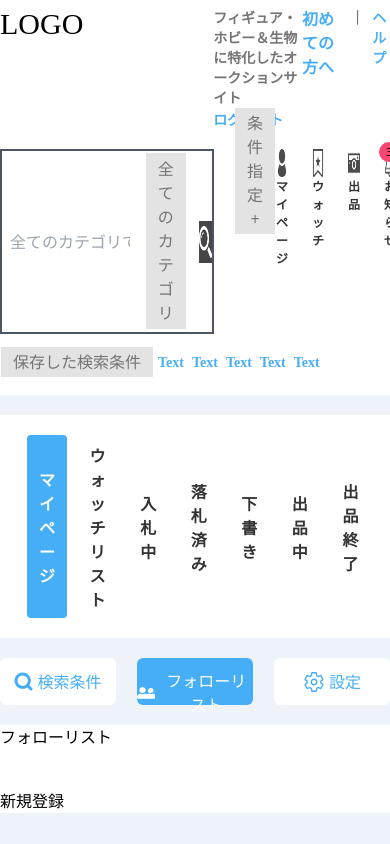
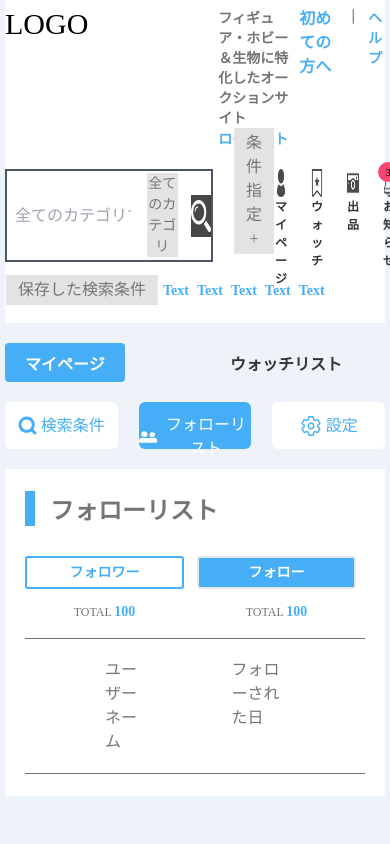
Before and after one commit to Johirul-islam-6/Daisen-Technologies-Ltd-MERN-stack, a React (Vite) app: page / in a window 390 px wide. Shown: the top 844 px of the page. Built offline with nearby package versions, Linux system fonts and the light colour scheme.

Commit message:
Home container button section complited

```diff
--- a/package.json
+++ b/package.json
@@ -13,7 +13,8 @@
     "react": "^18.3.1",
     "react-dom": "^18.3.1",
     "react-icons": "^5.3.0",
-    "react-router-dom": "^6.26.2"
+    "react-router-dom": "^6.26.2",
+    "swiper": "^11.1.14"
   },
   "devDependencies": {
     "@eslint/js": "^9.9.0",
--- /dev/null
+++ b/src/Components/Home/HomeContainer.css
@@ -0,0 +1,8 @@
+.HomeContainer-Heading {
+  color: #757575;
+  font-family: "Noto Sans JP";
+  font-size: 24px;
+  font-style: normal;
+  font-weight: 700;
+  line-height: normal;
+}
--- a/src/Components/Home/HomeContainer.jsx
+++ b/src/Components/Home/HomeContainer.jsx
@@ -1,16 +1,65 @@
+import { useState } from "react";
+import "./HomeContainer.css";
 export const HomeContainer = () => {
+  const [focusedIndex, setFocusedIndex] = useState(1);
+
+  // ---------- button --------
+
+  const HomeContainerButton = [
+    {
+      name: " フォロワー",
+      value: "1",
+    },
+    {
+      name: " フォロー",
+      value: "2",
+    },
+  ];
   return (
     <>
-      <div className="home-Container bg-[#ffff]">
+      <div className="home-Container bg-[#ffff] px-[20px] py-[22px]">
         {/* -----------top Heading --------- */}
-        <h2>フォローリスト</h2>
+        <h2 className="HomeContainer-Heading  border-l-[10px] border-[#46AEF7] ps-[15px]">
+          フォローリスト
+        </h2>
         {/* ------------ home container button ------ */}
-        <div className="flex mt-10">
-          <div className="d">
-            <button className="home-container-btn">
-              <h1>新規登録</h1>
+        <div className="flex gap-[13px] mt-[30px]">
+          {HomeContainerButton?.map((button, index) => (
+            <button
+              onClick={() => setFocusedIndex(index)}
+              key={index}
+              className={`home-container-btn w-[159px] h-[33px] border-[2px]
+          font-[700] text-[14px]  rounded-[3px] ${
+            focusedIndex === index
+              ? "bg-[#46AEF7] text-[#FFF]"
+              : "text-[#46AEF7] border-[#46AEF7]"
+          }
+          `}
+            >
+              {button?.name}
             </button>
-          </div>
+          ))}
+        </div>
+        {/* ----------- button total count item ------- */}
+        <div className="flex gap-[13px] mt-[6px]">
+          <button className="w-[159px] h-[33px] text-[#757575] text-[12px] font-[400] ">
+            TOTAL{" "}
+            <span className="text-[14px] text-[#46AEF7] font-[700]">100</span>
+          </button>
+          <button className="w-[159px] h-[33px] text-[#757575] text-[12px] font-[400] ">
+            TOTAL{" "}
+            <span className="text-[14px] text-[#46AEF7] font-[700]">100</span>
+          </button>
+        </div>
+
+        {/* --------------- driven ----------- */}
+        <div className="mt-[10px] py-[19px] px-[80px] flex gap-[80px] border-t-[1px] border-b-[1px] border-[#757575]">
+          <h1 className="text-[16px] font-[500] text-[#757575]">
+            ユーザーネーム
+          </h1>
+          <h1 className="text-[16px] font-[500] text-[#757575]">
+            フォローされた日
+          </h1>
         </div>
       </div>
     </>
--- /dev/null
+++ b/src/Components/Home/HomeTopBottom/CategorySlider.jsx
@@ -0,0 +1,46 @@
+/* eslint-disable react/prop-types */
+import { Swiper, SwiperSlide } from "swiper/react";
+// Removed Autoplay import since it's not needed
+import "./Products.css";
+import { useState } from "react";
+
+import "swiper/css";
+import "swiper/css/navigation";
+import "swiper/css/pagination";
+
+const CategorySlider = ({ HomeTopButton }) => {
+  const [focusedIndex, setFocusedIndex] = useState(0);
+
+  return (
+    <Swiper
+      slidesPerView={2}
+      spaceBetween={10}
+      speed={5000}
+      loop={false} // Set loop to false
+      breakpoints={{
+        420: { slidesPerView: 3, spaceBetween: 5 },
+        640: { slidesPerView: 3, spaceBetween: 5 },
+        1160: { slidesPerView: 6, spaceBetween: 10 },
+        1650: { slidesPerView: 8, spaceBetween: 10 },
+        2000: { slidesPerView: 9, spaceBetween: 10 },
+      }}
+      className="mySwiper"
+    >
+      {HomeTopButton?.map((item, index) => (
+        <SwiperSlide key={index}>
+          <button
+            key={index}
+            onClick={() => setFocusedIndex(index)} // Set focused index on click
+            className={`home-top-button ${
+              focusedIndex === index ? "bg-[#46AEF7] text-[#ffff]" : ""
+            } text-[#333]`}
+          >
+            {item.name}
+          </button>
+        </SwiperSlide>
+      ))}
+    </Swiper>
+  );
+};
+
+export default CategorySlider;
--- /dev/null
+++ b/src/Components/Home/HomeTopBottom/HomeTable.jsx
@@ -0,0 +1,3 @@
+export const HomeTable = () => {
+  return <div>HomeTabble</div>;
+};
--- /dev/null
+++ b/src/Components/Home/HomeTopBottom/Products.css
@@ -0,0 +1,36 @@
+.swiper-wrapper {
+  -webkit-transition-timing-function: linear !important;
+  -o-transition-timing-function: linear !important;
+  transition-timing-function: linear !important;
+}
+
+.explore_text_color {
+  background: linear-gradient(90deg, #bababa 0%, #fafafa 53.13%, #bababa 100%);
+  background-clip: text;
+  -webkit-background-clip: text;
+  -webkit-text-fill-color: transparent;
+}
+.swiper-slide {
+  width: 350px !important;
+  margin-right: 5px !important;
+}
+@media (max-width: 540px) {
+  .product_image {
+    width: 65px;
+    height: 61px;
+  }
+  .toper-box {
+    height: 200px !important;
+    width: 100% !important;
+  }
+  .swiper-slide {
+    width: 200px !important;
+    margin-right: 5px !important;
+  }
+}
+@media (max-width: 400px) {
+  .product_image {
+    width: 55px;
+    height: 51px;
+  }
+}
--- a/src/Layout/Navbar/Section2.jsx
+++ b/src/Layout/Navbar/Section2.jsx
@@ -140,7 +140,7 @@ export const Section2 = () => {
                     onClick={toggleDropdown}
                     className="search-dropdown-btn"
                   >
-                    <h1 className="bg-[#e3e3e3] text-[#757575] p-1 px-3">
+                    <h1 className="bg-[#e3e3e3] text-[14px] text-[#757575] lg:p-1 lg:px-3">
                       {" "}
                       全てのカテゴリ
                     </h1>
--- a/src/Pages/Home/Home.jsx
+++ b/src/Pages/Home/Home.jsx
@@ -2,6 +2,7 @@ import { useState } from "react";
 import "./Home.css";
 import { IoSettingsOutline } from "react-icons/io5";
 import { HomeContainer } from "../../Components/Home/HomeContainer";
+import CategorySlider from "../../Components/Home/HomeTopBottom/CategorySlider";
 
 export const Home = () => {
   const [focusedIndex, setFocusedIndex] = useState(0);
@@ -28,7 +29,7 @@ export const Home = () => {
   return (
     <div className="mt-[20px] home-page maxWidth mx-auto h-[100vh]">
       {/*------------ Home Top Button Section ------------ */}
-      <div className="grid grid-cols-7 bg-[#ffff] justify-center py-[20px] px-[27px] gap-[18px]">
+      <div className="hidden md:grid grid-cols-7 bg-[#ffff] justify-center py-[20px] px-[27px] gap-[18px]">
         {HomeTopButton.map((button, index) => (
           <button
             key={index}
@@ -40,6 +41,10 @@ export const Home = () => {
             {button.name}
           </button>
         ))}
+      </div>
+
+      <div className="md:hidden flex">
+        <CategorySlider HomeTopButton={HomeTopButton} />
       </div>
 
       {/*------------ Home 2nd Button Section -------------- */}
--- a/src/index.css
+++ b/src/index.css
@@ -4,6 +4,8 @@
 
 body {
   background-color: #eef3f9 !important;
+  padding: 0 5px;
+  font-family: "Noto Sans JP";
 }
 
 .maxWidth {
--- a/tailwind.config.js
+++ b/tailwind.config.js
@@ -7,7 +7,7 @@ export default {
       xs: "320px",
       sm: "500px",
       md: "768px",
-      lg: "1024px",
+      lg: "1050px",
       xl: "1280px",
     },
   },
```
Also changed, not shown: 1 other file (tests, documents, lock files or other folders).
